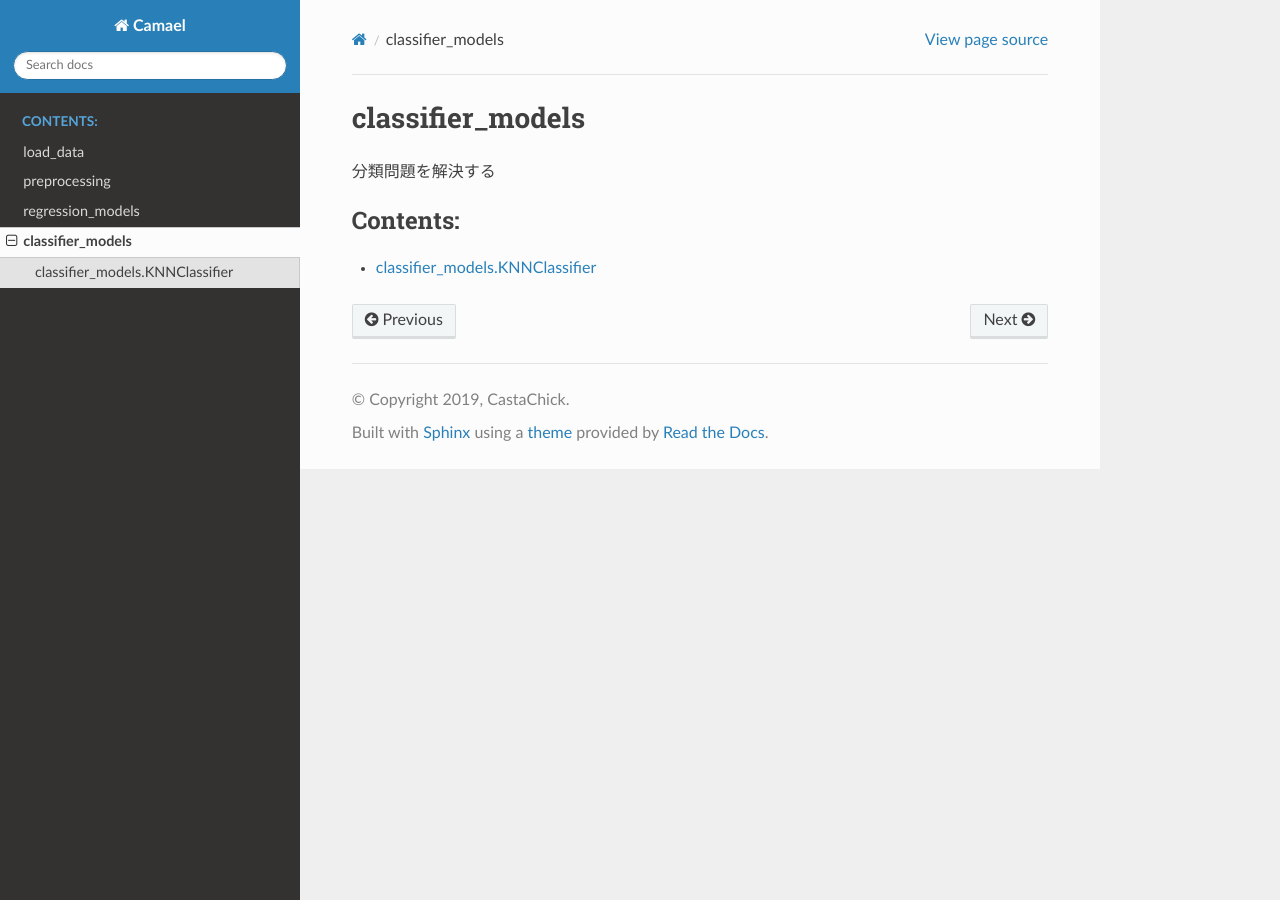
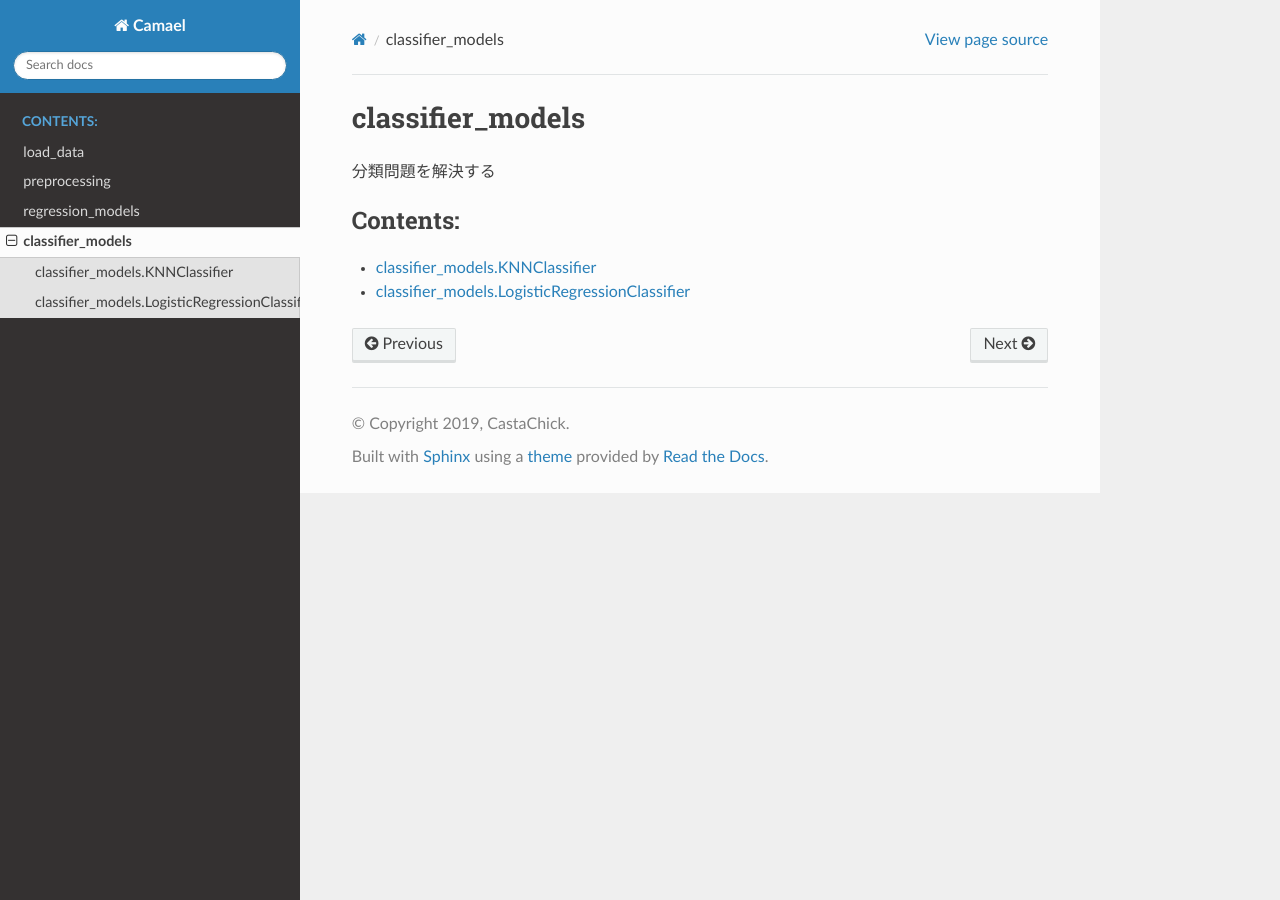
Before and after one commit to CastaChick/Camael, a Sphinx documentation site: the page built from docs/source/classifier_models.rst, in a window 1280 px wide. Built offline with Sphinx 7.4.7 and the Read the Docs theme 2.0.0, drawn with Linux system fonts in a browser that asks for light colours.

Commit message:
ドキュメントの生成

```diff
--- /dev/null
+++ b/docs/source/classifier_models.LogisticRegressionClassifier.rst
@@ -0,0 +1,5 @@
+classifier_models.LogisticRegressionClassifier
+==============================================
+
+.. autoclass :: classifier_models.LogisticRegressionClassifier
+    :members:
--- a/docs/source/classifier_models.rst
+++ b/docs/source/classifier_models.rst
@@ -8,3 +8,4 @@ classifier_models
    :caption: Contents:
 
    classifier_models.KNNClassifier
+   classifier_models.LogisticRegressionClassifier
```
Also changed, not shown: README.md (+1 -1 lines), 14 other files.
